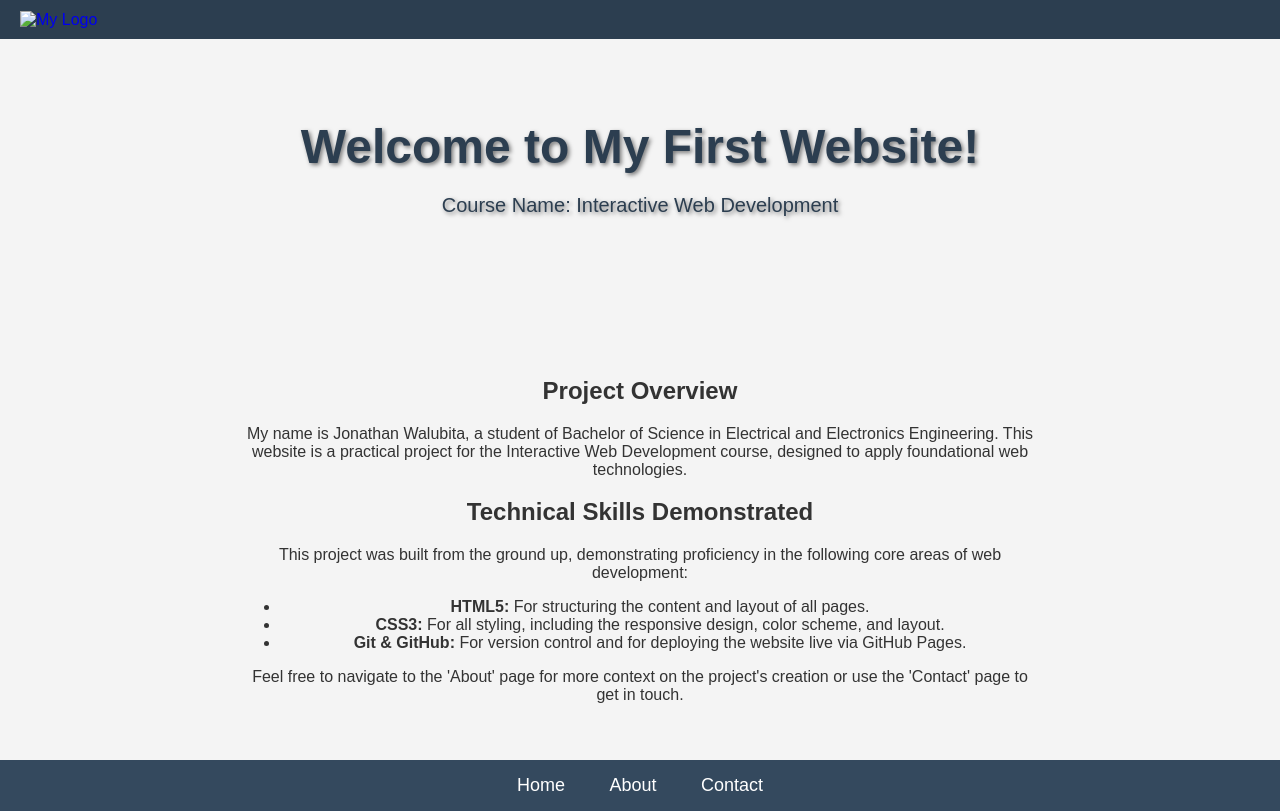
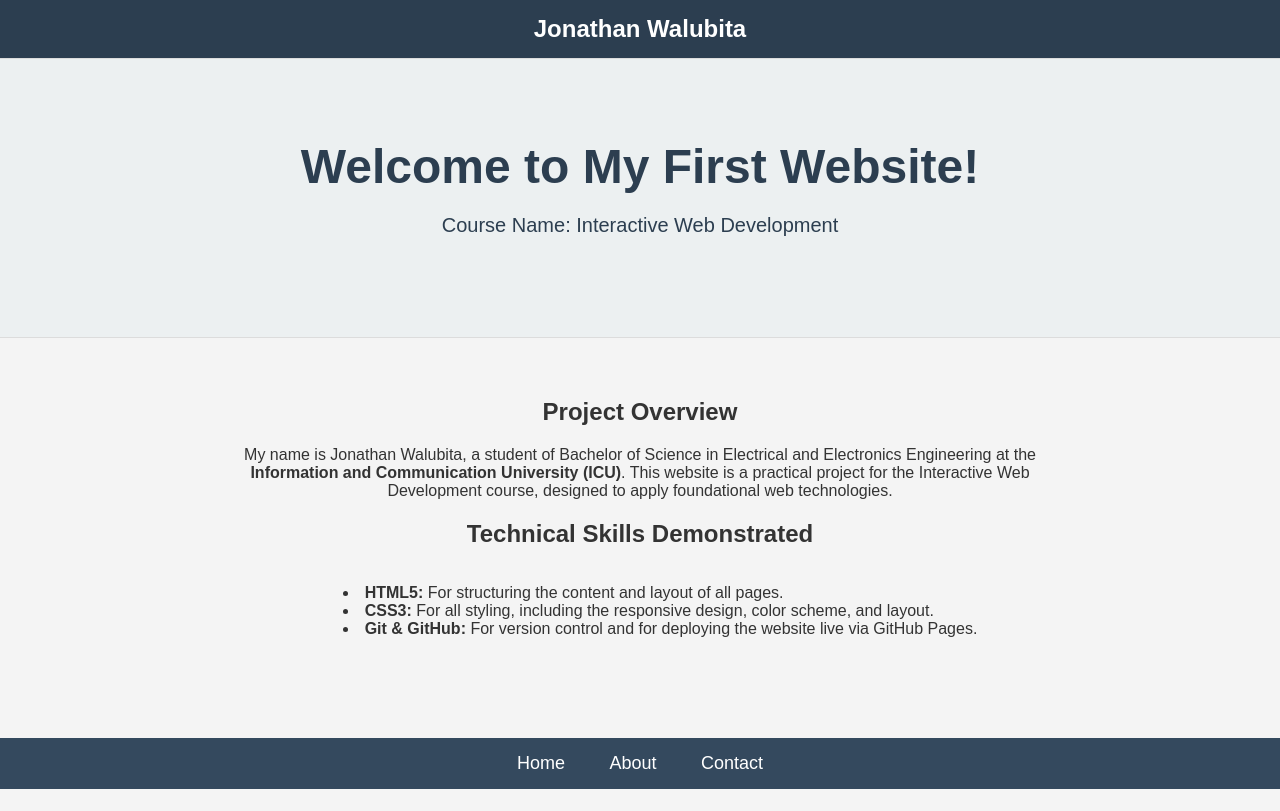
Before and after one commit to jonathan-walubita/my-first-website, a plain HTML site: page index.html in a window 1280 px wide. Drawn offline with Linux system fonts and the light colour scheme.

Commit message:
Finalize Build: Clean code, remove all images references

```diff
--- a/index.html
+++ b/index.html
@@ -7,40 +7,25 @@
     <link rel="stylesheet" href="style.css">
 </head>
 <body>
-
     <header>
-        <!-- The logo will appear here once the path is correct -->
-        <a href="index.html" class="logo"><img src="images/LOGO JAY.jpg" alt="My Logo"></a>
+        <a href="index.html" class="logo-text">Jonathan Walubita</a>
     </header>
-
-    <!-- This is the main welcome area -->
     <div class="hero">
         <h1>Welcome to My First Website!</h1>
         <p>Course Name: Interactive Web Development</p>
     </div>
-
-    <!-- This is the NEW professional content section -->
     <main>
         <h2>Project Overview</h2>
         <p>
-            My name is Jonathan Walubita, a student of Bachelor of Science in Electrical and Electronics Engineering. This website is a practical project for the Interactive Web Development course, designed to apply foundational web technologies.
+            My name is Jonathan Walubita, a student of Bachelor of Science in Electrical and Electronics Engineering at the <strong>Information and Communication University (ICU)</strong>. This website is a practical project for the Interactive Web Development course, designed to apply foundational web technologies.
         </p>
-
         <h2>Technical Skills Demonstrated</h2>
-        <p>
-            This project was built from the ground up, demonstrating proficiency in the following core areas of web development:
-        </p>
         <ul>
             <li><strong>HTML5:</strong> For structuring the content and layout of all pages.</li>
             <li><strong>CSS3:</strong> For all styling, including the responsive design, color scheme, and layout.</li>
             <li><strong>Git & GitHub:</strong> For version control and for deploying the website live via GitHub Pages.</li>
         </ul>
-        <p>
-            Feel free to navigate to the 'About' page for more context on the project's creation or use the 'Contact' page to get in touch.
-        </p>
     </main>
-
-    <!-- Navigation Bar is at the bottom for consistency -->
     <nav class="main-nav">
         <ul>
             <li><a href="index.html">Home</a></li>
@@ -48,6 +33,5 @@
             <li><a href="contact.html">Contact</a></li>
         </ul>
     </nav>
-
 </body>
 </html>
--- a/style.css
+++ b/style.css
@@ -2,55 +2,50 @@
 body {
     font-family: sans-serif;
     margin: 0;
-    background-color: #f4f4f4; /* A light grey background for the whole site */
-    color: #333; /* Default text color */
+    background-color: #f4f4f4;
+    color: #333;
 }
 
-/* Header: This is the top bar that will hold the logo */
+/* Header */
 header {
-    background-color: #2c3e50; /* A modern, dark blue-grey */
-    padding: 10px 20px;
+    background-color: #2c3e50;
+    padding: 15px 20px;
     width: 100%;
-    box-sizing: border-box; /* Ensures padding doesn't add to the width */
+    box-sizing: border-box;
+    text-align: center;
 }
 
-.logo {
+/* A simple text-based logo */
+.logo-text {
+    color: white;
     text-decoration: none;
+    font-size: 24px;
+    font-weight: bold;
 }
 
-/* Styles for the logo image itself */
-.logo img {
-    height: 40px; /* Sets the height of the logo to 40 pixels */
-    width: auto; /* Lets the width adjust automatically */
-    vertical-align: middle; /* Helps keep it centered vertically */
-}
-
-/* The Hero Section on the homepage */
+/* Hero Section (No background image, but keeps the colored box) */
 .hero {
-    /* The background image is still here, even if it's not showing yet */
-    background-image: url('images/ICUZAM.jpg');
-    background-size: cover; /* Makes the image cover the whole area */
-    background-position: center; /* Centers the image */
-    color: white;
+    background-color: #ecf0f1; /* This is the light grey background color */
     text-align: center;
-    padding: 80px 20px; /* Makes the section nice and tall */
-    text-shadow: 2px 2px 4px rgba(0, 0, 0, 0.5); /* Adds a shadow to the text so it's readable */
+    padding: 80px 20px;
+    border-top: 1px solid #dcdcdc; /* Adds a subtle border */
+    border-bottom: 1px solid #dcdcdc; /* Adds a subtle border */
 }
 
 .hero h1 {
     font-size: 48px;
     margin: 0;
-    color: #2c3e50; /* NEW: Dark, deep blue for the main title */
+    color: #2c3e50;
 }
 
 .hero p {
     font-size: 20px;
-    color: #2c3e50; /* NEW: Dark, deep blue for the subtitle */
+    color: #2c3e50;
 }
 
-/* The main navigation bar, now below the hero/main content */
+/* Main Navigation */
 .main-nav {
-    background-color: #34495e; /* A slightly lighter blue-grey, matching the header family */
+    background-color: #34495e;
     padding: 15px 0;
 }
 
@@ -72,20 +67,26 @@ header {
     font-size: 18px;
 }
 
-/* Main content area for the text on all pages */
+/* Main content area */
 main {
     padding: 40px 20px;
     text-align: center;
-    max-width: 800px; /* Prevents text from becoming too wide on big screens */
-    margin: 0 auto; /* Centers the main content block */
-    min-height: 40vh; /* Ensures there's enough space on pages with little content */
+    max-width: 800px;
+    margin: 0 auto;
+    min-height: 40vh;
 }
 
-/* Styles for the contact page details */
+main ul {
+    list-style-position: inside;
+    text-align: left;
+    display: inline-block;
+}
+
+/* Contact page styles */
 .contact-details {
     margin-top: 30px;
-    text-align: left; /* Aligns the contact info to the left for readability */
-    display: inline-block; /* Allows the centering from 'main' to work */
+    text-align: left;
+    display: inline-block;
 }
 
 .contact-item {
@@ -94,5 +95,5 @@ main {
 
 .contact-item h2 {
     margin-bottom: 5px;
-    color: #3498db; /* Blue color for the contact headings */
+    color: #3498db;
 }
```
Also changed, not shown: about.html (+5 -17 lines), contact.html (+3 -10 lines), favicon.png (added).
